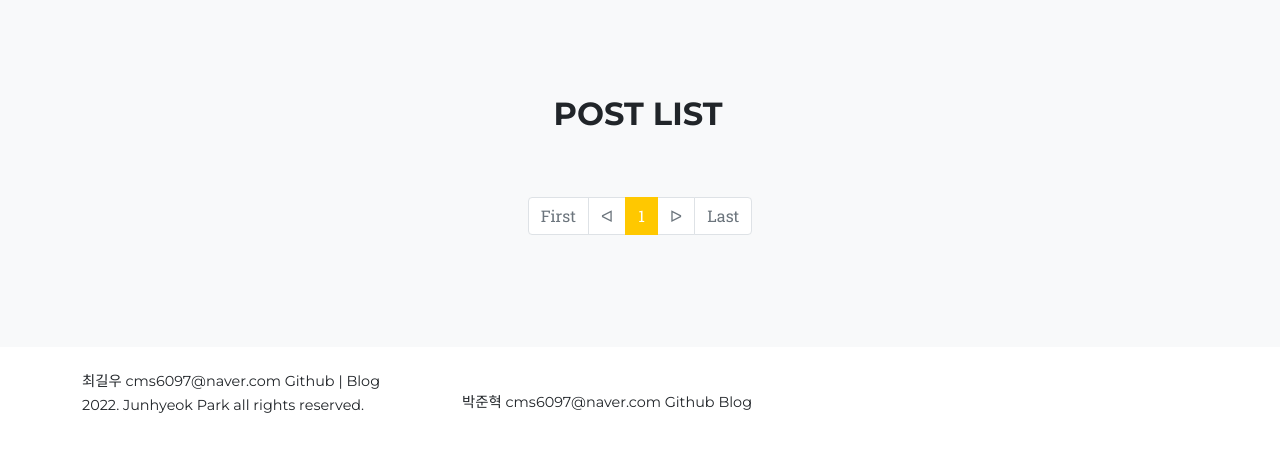
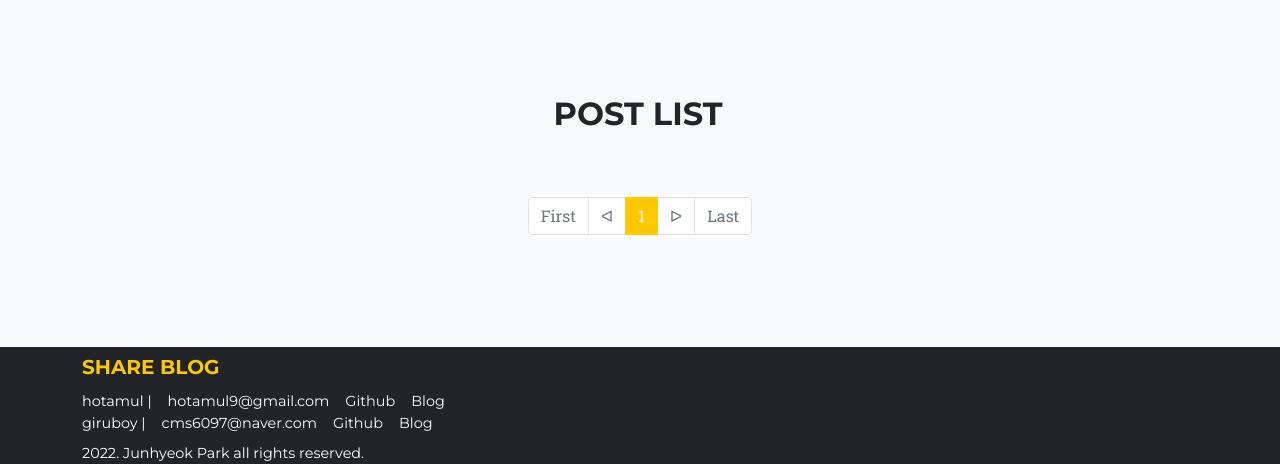
Before and after one commit to toughhyeok/vue-django-blog, a Django app: page / in a window 1280 px wide. Shown: the part 765-1229 px from the top of the page. Run offline with Django 4.2, Linux system fonts and the light colour scheme; data that the repository does not hold is empty; some libraries are stand-ins or nearby versions.

Commit message:
[FEAT]Activate Footer

```diff
--- a/templates/home.html
+++ b/templates/home.html
@@ -79,26 +79,31 @@
 
 {% block footer %}
 <!-- Footer-->
-<footer class="footer py-4">
+<footer class="footer pt-0 btn-dark">
     <div class="container">
-        <div class="row align-items-center">
-            <div class="col-lg-4 text-lg-start">
-                <a class="link-dark text-decoration-none">최길우 </a>
-                <a class="link-dark text-decoration-none">cms6097@naver.com </a>
-                <a class="link-dark text-decoration-none" href="https://github.com/toughhyeok/vue-django-blog/tree/gilwoochoi" target="_blank">Github | </a>
-                <a class="link-dark text-decoration-none" href="https://velog.io/@cgw7976" target="_blank">Blog</a>
-                <p>2022. Junhyeok Park all rights reserved. </p>
+        <div class="row">
+            <span class="row-cols-lg-4 text-lg-start navbar-brand fw-bold link-warning">SHARE BLOG</span>
+
+            <div class="row-cols-lg-4 text-lg-start mt-1">
+                <span class="text-decoration-none me-3">hotamul  |</span>
+                <span class="text-decoration-none me-3" href="#!">hotamul9@gmail.com</span>
+                <a class="text-decoration-none me-3 link-light" href="https://github.com/toughhyeok/vue-django-blog/" target="_blank">Github</a>
+                <a class="text-decoration-none me-3 link-light" href="https://hotamul.tistory.com/" target="_blank">Blog</a>
             </div>
-            <div class="col-lg-4 text-lg-start">
-                <a class="link-dark text-decoration-none">박준혁 </a>
-                <a class="link-dark text-decoration-none">cms6097@naver.com </a>
-                <a class="link-dark text-decoration-none" href="https://github.com/toughhyeok/vue-django-blog/tree/dev-main" target="_blank">Github </a>
-                <a class="link-dark text-decoration-none" href="https://hotamul.tistory.com/" target="_blank">Blog</a>
+
+            <div class="row-cols-lg-4 text-lg-start">
+                <span class="text-decoration-none me-3">giruboy |</span>
+                <span class="text-decoration-none me-3" href="#!">cms6097@naver.com</span>
+                <a class="text-decoration-none me-3 link-light" href="https://github.com/giruboy" target="_blank">Github</a>
+                <a class="text-decoration-none me-3 link-light" href="https://velog.io/@cgw7976" target="_blank">Blog</a>
             </div>
+            <div class="col-lg-4 text-lg-start mt-2">2022. Junhyeok Park all rights reserved.</div>
         </div>
     </div>
 </footer>
 
+
+</footer>
 {% endblock %}
 {% block extra-script %}
 {% include 'include/post_list_vue.html' %}
```
